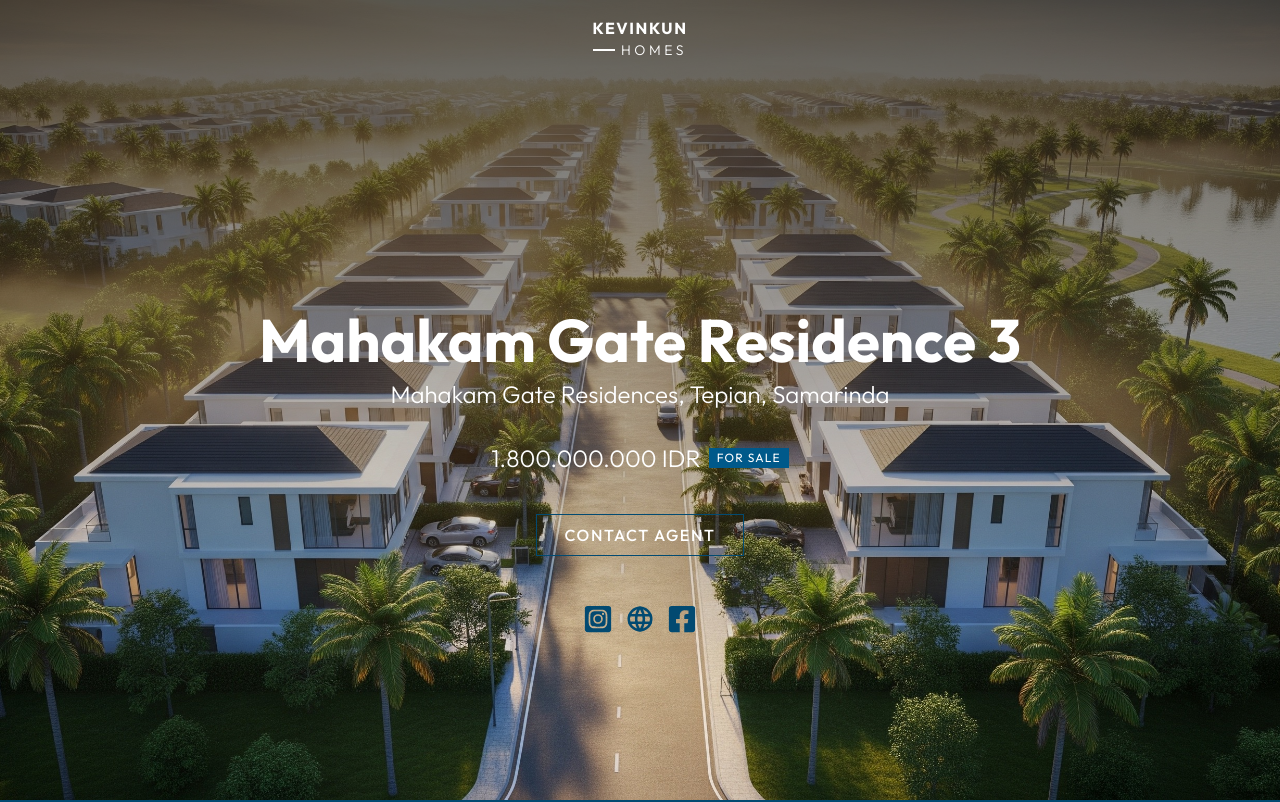
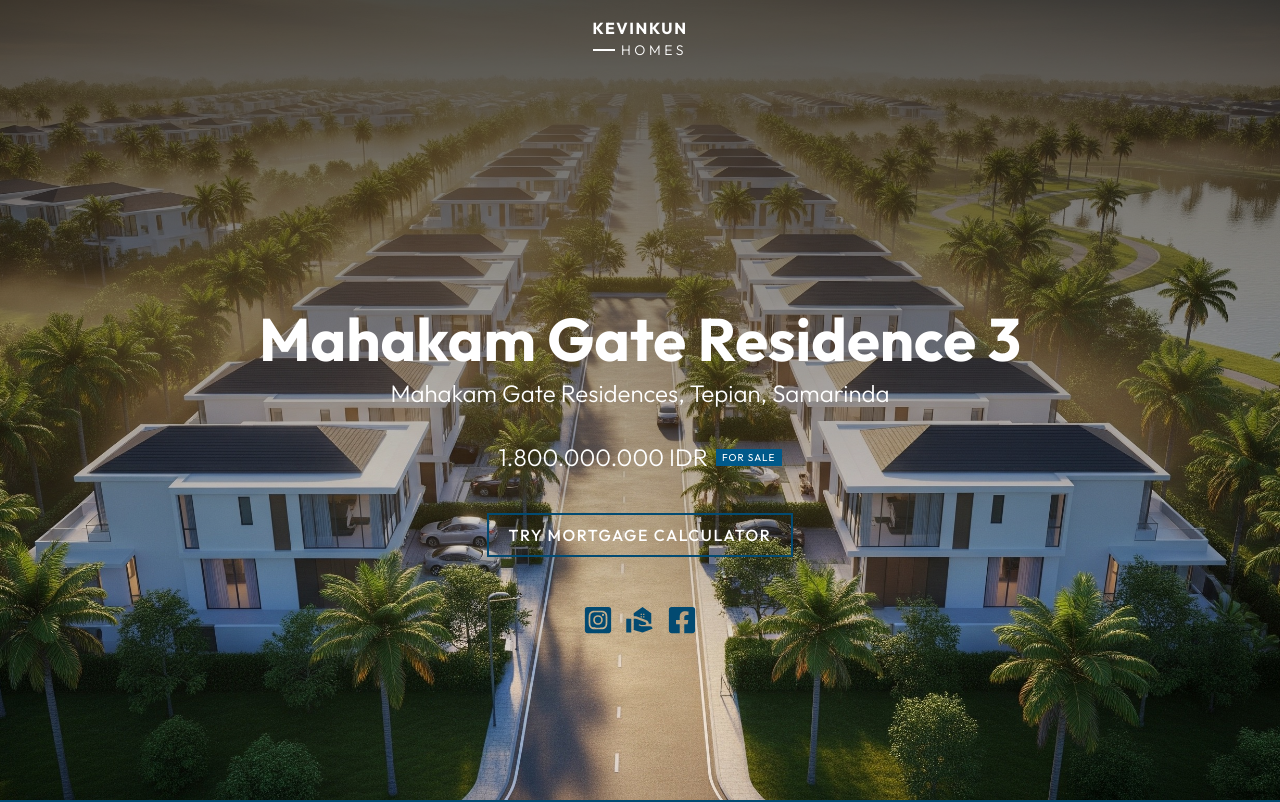
Before and after one commit to thekevinkun/mahakam-gate-residence, a Next.js app: page / in a window 1280 px wide. Shown: the top 802 px of the page. Built offline with nearby package versions, Linux system fonts and the light colour scheme.

Commit message:
Modify Hero button and social contacts icon

```diff
--- a/sections/Hero.jsx
+++ b/sections/Hero.jsx
@@ -2,9 +2,8 @@ import Link from "next/link";
 import Image from "next/image";
 import { motion } from "framer-motion";
 
-import { TbWorld } from "react-icons/tb";
-import { FaFacebookSquare } from "react-icons/fa";
-import { FaInstagramSquare } from "react-icons/fa";
+import { MdRealEstateAgent  } from "react-icons/md";
+import { FaFacebookSquare, FaInstagramSquare } from "react-icons/fa";
 
 import { slideIn, fadeIn } from "@/utilities/motion";
 
@@ -24,7 +23,7 @@ const Hero = () => {
           />
 
           {/* Overlay */}
-          <div className="absolute inset-0 bg-gradient-to-b from-black/50 md:from-black/65 to-85% md:to-transparent" />
+          <div className="absolute inset-0 bg-gradient-to-b from-black/70 to-85% md:to-transparent" />
         </div>
 
         {/* OWNER */}
@@ -77,19 +76,19 @@ const Hero = () => {
               )}{" "}
               IDR
             </span>
-            <span className="bg-sky-800 text-white text-[10px] md:text-xs tracking-widest px-2 py-0.5">
+            <span className="bg-sky-800 text-white text-[10px] tracking-widest px-1.5 py-0.25">
               FOR SALE
             </span>
           </motion.div>
 
           <motion.a
-            href="#presented-by"
+            href="#mortgage"
             variants={slideIn("up", 0.5, 0.4)}
             initial="hidden"
             animate="visible"
-            className="btn btn-outline !text-white mb-12 hide-print"
+            className="btn btn-outline !px-4 md:!px-5 !border-2 !text-white mb-12 hide-print"
           >
-            Contact Agent
+            Try Mortgage Calculator
           </motion.a>
 
           <motion.div
@@ -106,11 +105,11 @@ const Hero = () => {
               <FaInstagramSquare />
             </Link>
             <Link
-              href="https://www.mahakam-gate-residence.com"
+              href="#presented-by"
               target="_blank"
-              aria-label="Official Website"
+              aria-label="Agent Contact"
             >
-              <TbWorld />
+              <MdRealEstateAgent  />
             </Link>
             <Link
               href="https://www.facebook.com"
```
